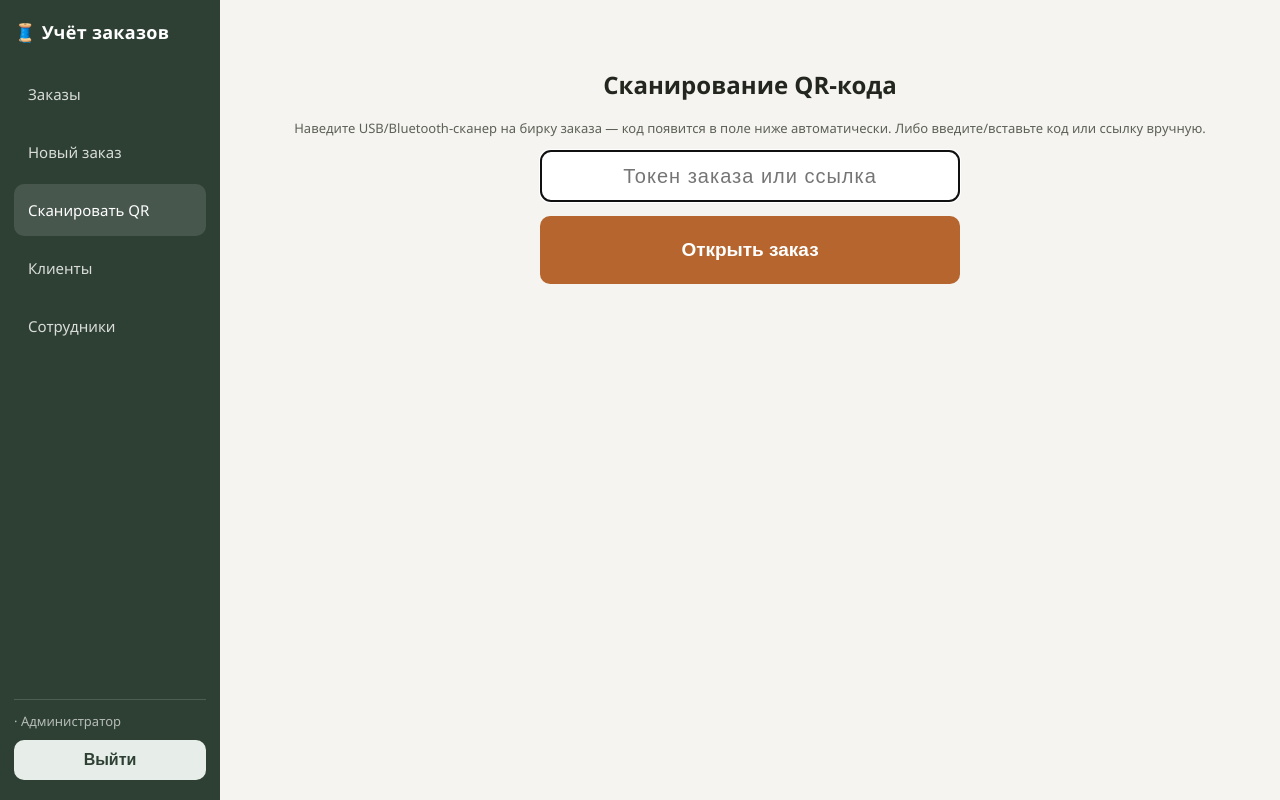
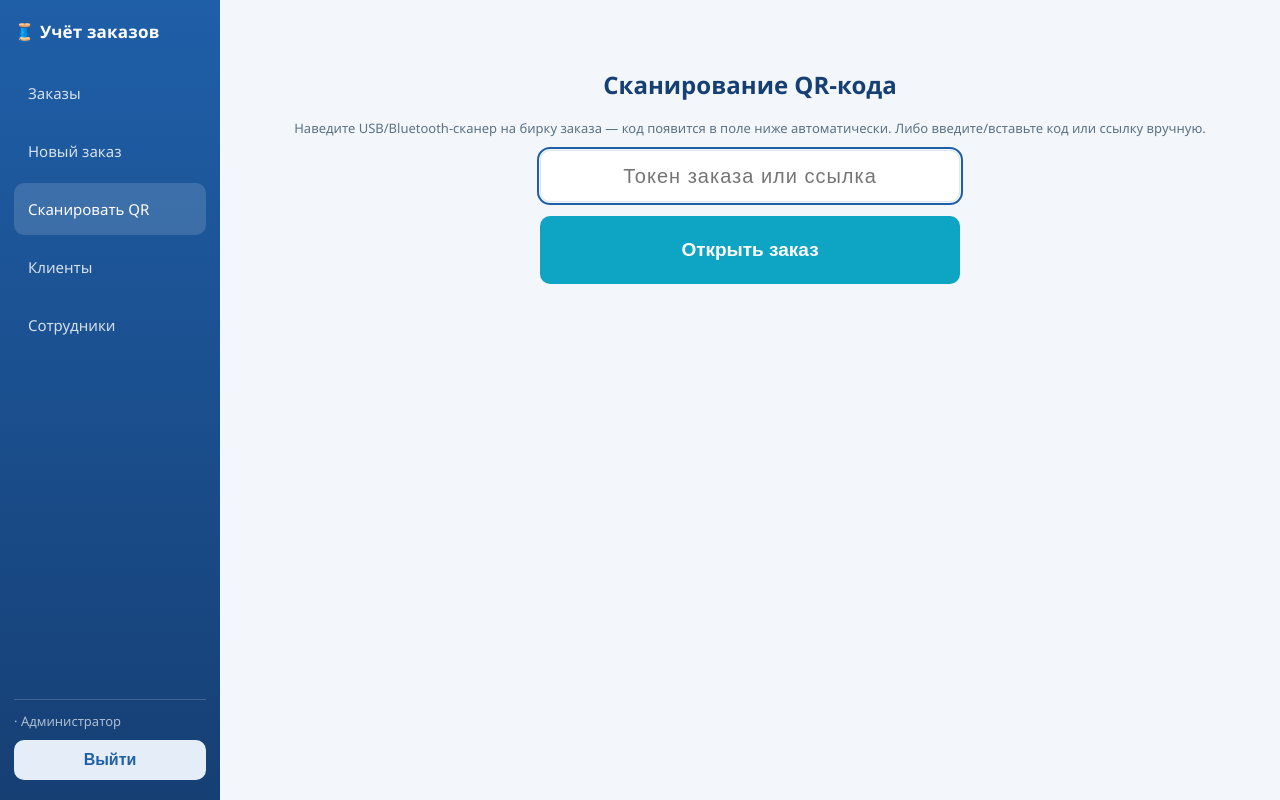
Before and after one commit to LouisV1tal/lucky, a React (Vite) app in the folder front/: page /scan in a window 1280 px wide. Built offline with nearby package versions, Linux system fonts and the light colour scheme; no server answers; sample sign-in values are in the browser's storage.

Commit message:
Update color variables and styles in styles.css

```diff
--- a/front/src/styles.css
+++ b/front/src/styles.css
@@ -1,16 +1,18 @@
 :root {
-  --bg: #f6f4f0;
+  --bg: #f3f7fb;
   --surface: #ffffff;
-  --ink: #22261f;
-  --ink-soft: #5c6156;
-  --line: #e2ded4;
-  --primary: #2e4034;      /* глубокий тёмно-зелёный — цвет ковровой шерсти/мастерской */
-  --primary-soft: #e7ede9;
-  --accent: #b5652d;       /* терракота-медь — акцент для важных действий/QR */
-  --accent-soft: #f5e6d8;
-  --danger: #a3372f;
-  --danger-soft: #f6e3e1;
-  --ok: #3c6e47;
+  --ink: #16273a;
+  --ink-soft: #5c7185;
+  --line: #dde6ef;
+  --primary: #1f5fa8;       /* глубокий синий из логотипа Lucky */
+  --primary-dark: #163f74;
+  --primary-soft: #e5eef8;
+  --accent: #0ea5c4;        /* бирюзово-синий акцент — вторичный тон логотипа */
+  --accent-soft: #e0f4f8;
+  --danger: #c0392b;
+  --danger-soft: #f8e3e0;
+  --ok: #1f8a53;
+  --ok-soft: #e2f3e8;
   --radius: 10px;
   --touch: 52px;
 }
@@ -31,7 +33,7 @@ body {
 
 .sidebar {
   width: 220px;
-  background: var(--primary);
+  background: linear-gradient(180deg, var(--primary) 0%, var(--primary-dark) 100%);
   color: #fff;
   padding: 20px 14px;
   display: flex;
@@ -41,10 +43,23 @@ body {
 }
 
 .sidebar-brand {
-  font-size: 18px;
+  display: flex;
+  align-items: center;
+  gap: 10px;
+  font-size: 17px;
   font-weight: 700;
   margin-bottom: 18px;
-  letter-spacing: 0.3px;
+  letter-spacing: 0.2px;
+}
+
+.brand-logo {
+  width: 36px;
+  height: 36px;
+  border-radius: 9px;
+  background: #fff;
+  padding: 3px;
+  object-fit: contain;
+  flex-shrink: 0;
 }
 
 .sidebar a {
@@ -57,13 +72,13 @@ body {
   display: flex;
   align-items: center;
 }
-.sidebar a:hover, .sidebar a.active { background: rgba(255,255,255,0.12); color: #fff; }
+.sidebar a:hover, .sidebar a.active { background: rgba(255,255,255,0.14); color: #fff; }
 
 .sidebar-user {
   margin-top: auto;
   font-size: 13px;
   color: rgba(255,255,255,0.65);
-  border-top: 1px solid rgba(255,255,255,0.15);
+  border-top: 1px solid rgba(255,255,255,0.18);
   padding-top: 12px;
 }
 
@@ -73,8 +88,8 @@ body {
   overflow-x: auto;
 }
 
-h1 { font-size: 24px; margin: 0 0 18px; }
-h2 { font-size: 18px; margin: 0 0 12px; }
+h1 { font-size: 24px; margin: 0 0 18px; color: var(--primary-dark); }
+h2 { font-size: 18px; margin: 0 0 12px; color: var(--ink); }
 
 .card {
   background: var(--surface);
@@ -82,6 +97,7 @@ h2 { font-size: 18px; margin: 0 0 12px; }
   border-radius: var(--radius);
   padding: 20px;
   margin-bottom: 18px;
+  box-shadow: 0 1px 3px rgba(22, 39, 58, 0.04);
 }
 
 .btn {
@@ -98,12 +114,56 @@ h2 { font-size: 18px; margin: 0 0 12px; }
   cursor: pointer;
   background: var(--primary);
   color: #fff;
+  transition: background 0.15s ease, transform 0.05s ease;
 }
+.btn:hover { background: var(--primary-dark); }
+.btn:active { transform: scale(0.98); }
 .btn:disabled { opacity: 0.5; cursor: not-allowed; }
 .btn.secondary { background: var(--primary-soft); color: var(--primary); }
+.btn.secondary:hover { background: #d6e5f4; }
 .btn.accent { background: var(--accent); }
+.btn.accent:hover { background: #0b8ba6; }
 .btn.danger { background: var(--danger); }
+.btn.danger:hover { background: #a33122; }
 .btn.big { min-height: 68px; font-size: 19px; width: 100%; }
+
+/* Кнопки действий в таблицах (Деактивировать / Активировать / Удалить / Изменить) —
+   одинаковая ширина и высота независимо от длины текста, не "прыгают" при смене подписи */
+.row-actions {
+  display: flex;
+  gap: 8px;
+  flex-wrap: wrap;
+}
+.btn.row-action {
+  min-height: 40px;
+  width: 148px;
+  padding: 0 10px;
+  font-size: 13.5px;
+  font-weight: 600;
+  border-radius: 8px;
+  white-space: nowrap;
+}
+.btn.row-action.outline {
+  background: #fff;
+  border: 1.5px solid var(--line);
+  color: var(--ink-soft);
+}
+.btn.row-action.outline:hover { background: var(--primary-soft); border-color: var(--primary); color: var(--primary); }
+.btn.row-action.warn {
+  background: var(--danger-soft);
+  color: var(--danger);
+}
+.btn.row-action.warn:hover { background: #f3d2cd; }
+.btn.row-action.positive {
+  background: var(--ok-soft);
+  color: var(--ok);
+}
+.btn.row-action.positive:hover { background: #d3ecdd; }
+.btn.row-action.solid-danger {
+  background: var(--danger);
+  color: #fff;
+}
+.btn.row-action.solid-danger:hover { background: #a33122; }
 
 .input, select, textarea {
   width: 100%;
@@ -115,6 +175,7 @@ h2 { font-size: 18px; margin: 0 0 12px; }
   background: #fff;
   color: var(--ink);
 }
+.input:focus, select:focus, textarea:focus { outline: 2px solid var(--primary); outline-offset: 1px; }
 textarea { min-height: 80px; }
 
 label { font-size: 13px; color: var(--ink-soft); display: block; margin-bottom: 6px; }
@@ -135,7 +196,7 @@ tr:hover td { background: var(--primary-soft); }
   color: var(--primary);
 }
 .badge.ready { background: var(--accent-soft); color: var(--accent); }
-.badge.done { background: #e3ede4; color: var(--ok); }
+.badge.done { background: var(--ok-soft); color: var(--ok); }
 .badge.cancelled { background: var(--danger-soft); color: var(--danger); }
 
 .row { display: flex; gap: 14px; flex-wrap: wrap; }
@@ -146,7 +207,7 @@ tr:hover td { background: var(--primary-soft); }
   border-radius: var(--radius);
   padding: 14px;
   margin-bottom: 10px;
-  background: #fbfaf7;
+  background: #fbfcfe;
 }
 
 .login-screen {
@@ -154,16 +215,24 @@ tr:hover td { background: var(--primary-soft); }
   display: flex;
   align-items: center;
   justify-content: center;
-  background: var(--primary);
+  background: linear-gradient(160deg, var(--primary) 0%, var(--primary-dark) 100%);
 }
 .login-box {
   background: #fff;
   border-radius: 14px;
   padding: 36px 32px;
   width: 340px;
+  text-align: center;
 }
-.login-box h1 { font-size: 20px; margin-bottom: 4px; }
+.login-logo {
+  width: 84px;
+  height: auto;
+  margin: 0 auto 14px;
+  display: block;
+}
+.login-box h1 { font-size: 20px; margin-bottom: 4px; color: var(--primary-dark); }
 .login-box p { color: var(--ink-soft); font-size: 14px; margin-top: 0; margin-bottom: 20px; }
+.login-box .field { text-align: left; }
 
 .error-text { color: var(--danger); font-size: 14px; margin: 8px 0; }
 .hint-text { color: var(--ink-soft); font-size: 13px; }
@@ -185,8 +254,7 @@ tr:hover td { background: var(--primary-soft); }
   padding: 6px 10px;
   border-radius: 999px;
   background: var(--primary-soft);
-  color: var(--primary-soft);
   color: var(--ink-soft);
 }
 .status-step.active { background: var(--primary); color: #fff; }
-.status-step.done { background: #dfe9e1; color: var(--ok); }
+.status-step.done { background: var(--ok-soft); color: var(--ok); }
```
